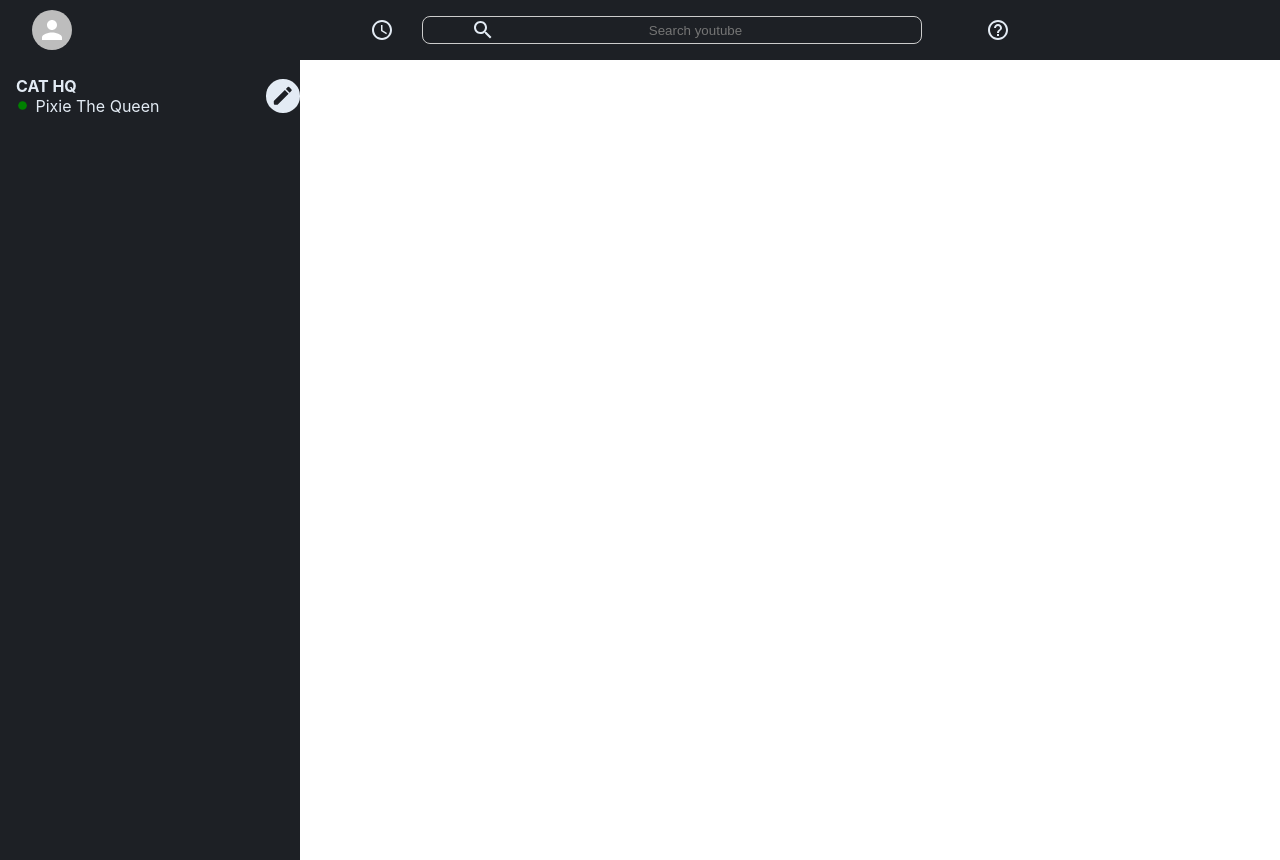
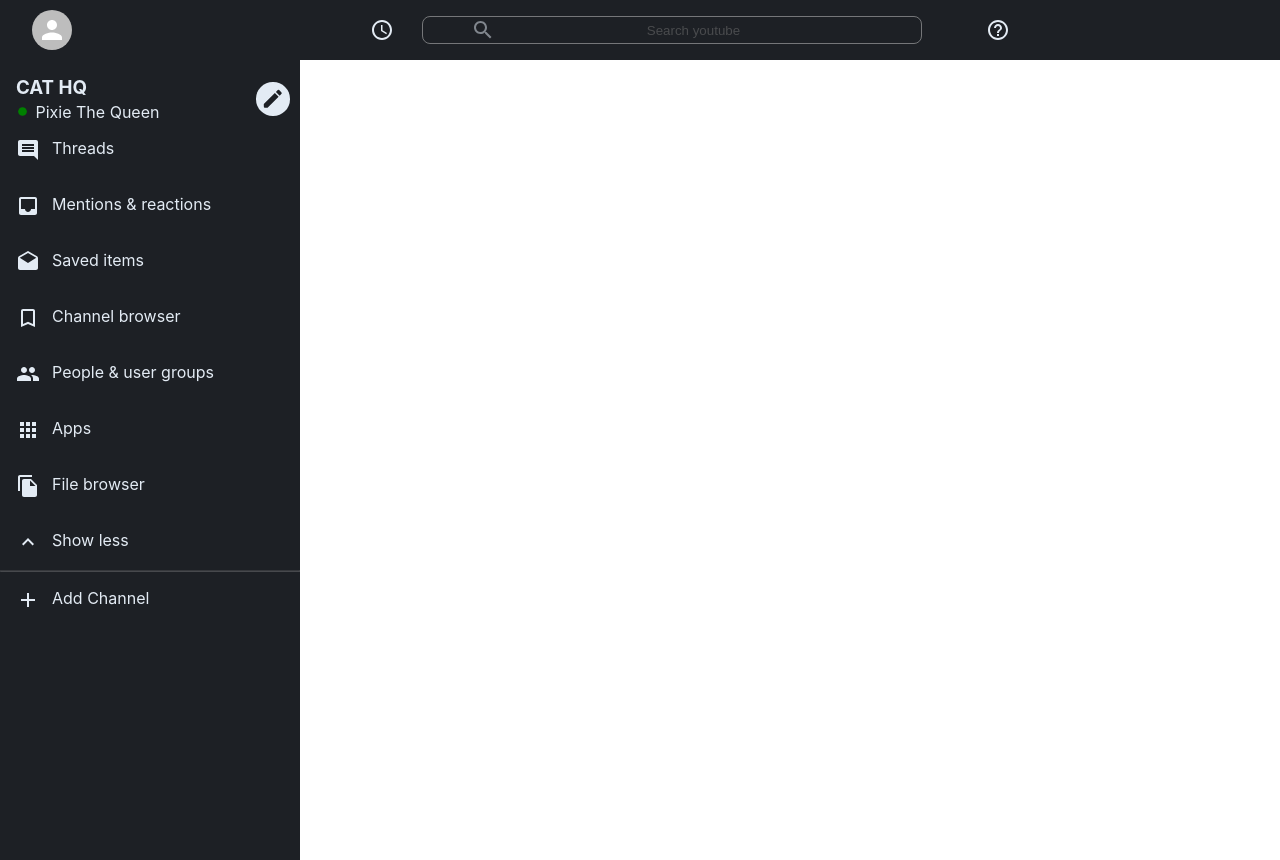
Before and after one commit to f2xiao/slack-clone-react, a React (Create React App) app: page / in a window 1280 px wide. Built offline with nearby package versions, Linux system fonts and the light colour scheme.

Commit message:
Add SidebarOption

```diff
--- a/src/App.css
+++ b/src/App.css
@@ -11,3 +11,8 @@
   --icon-color:var(--color-light) ;
   --nav-bg:var(--color-darkblue);
 }
+
+*{
+  margin: 0;
+  padding: 0;
+}
--- a/src/layout/Header.js
+++ b/src/layout/Header.js
@@ -58,6 +58,7 @@ const HeaderSearch = styled.div`
   align-items: center;
   margin: 1em;
   border: 1px solid #ccc;
+  opacity: 0.5;
   border-radius:.5em;
   >.MuiSvgIcon-root{
     margin-left: 2em
--- a/src/layout/Sidebar.js
+++ b/src/layout/Sidebar.js
@@ -2,19 +2,37 @@ import { Box } from '@mui/system'
 import React from 'react'
 import FiberManualRecordIcon from '@mui/icons-material/FiberManualRecord';
 import CreateIcon from '@mui/icons-material/Create';
+import SidebarOption from "./SidebarOption.js"
+import CommentIcon from '@mui/icons-material/Comment';
+import InboxIcon from '@mui/icons-material/Inbox';
+import DraftsIcon from '@mui/icons-material/Drafts';
+import BookmarkBorderIcon from '@mui/icons-material/BookmarkBorder';
+import GroupIcon from '@mui/icons-material/Group';
+import AppsIcon from '@mui/icons-material/Apps';
+import FileCopyIcon from '@mui/icons-material/FileCopy';
+import KeyboardArrowUpIcon from '@mui/icons-material/KeyboardArrowUp';
 
 function Sidebar() {
   return (
     <Box sx={{ backgroundColor: 'var(--body-bg)', color: 'var(--text-color)', width: 300, height: '100%', paddingTop: '60px'}}>
       <Box sx={{display: 'flex', alignItems: 'center', paddingTop:'1em'}}>
-        <Box sx={{paddingLeft: '1em', width: 260}}>
-          <p style={{fontWeight: 'bold', margin:0}}>CAT HQ</p>
+        <Box sx={{paddingLeft: '1em', width: 240}}>
+          <h3>CAT HQ</h3>
           <FiberManualRecordIcon sx={{color:'green', fontSize:'small', marginRight:'0.5em'}} />
-          <span>Pixie The Queen</span>
+          <span style={{display: 'inline-block',paddingTop: '0.2em'}}>Pixie The Queen</span>
         </Box>
         <CreateIcon style={{backgroundColor: 'var(--icon-color)', color:'var(--icon-bg)', borderRadius: '50%', padding:'0.2em'}} />
       </Box>
-
+      <SidebarOption Icon={CommentIcon} title={'Threads'} />
+      <SidebarOption Icon={InboxIcon} title={'Mentions & reactions'} />
+      <SidebarOption Icon={DraftsIcon} title={'Saved items'} />
+      <SidebarOption Icon={BookmarkBorderIcon} title={'Channel browser'} />
+      <SidebarOption Icon={GroupIcon} title={'People & user groups'} />
+      <SidebarOption Icon={AppsIcon} title={'Apps'} />
+      <SidebarOption Icon={FileCopyIcon} title={'File browser'} />
+      <SidebarOption Icon={KeyboardArrowUpIcon} title={'Show less'} />
+      <hr style={{opacity: 0.2}} />
+      <SidebarOption addChannelOption title={'Add Channel'} />
     </Box>
   )
 }
--- /dev/null
+++ b/src/layout/SidebarOption.js
@@ -0,0 +1,32 @@
+import React from 'react'
+import { Box } from '@mui/system'
+import styled from 'styled-components'
+import TagIcon from '@mui/icons-material/Tag';
+import AddIcon from '@mui/icons-material/Add';
+
+function SidebarOption({ Icon, title, addChannelOption }) {
+  return (
+    <SidebarOptionContainer>
+      {Icon && <Icon />}
+      {Icon ? <h4>{title}</h4> :
+        <SidebarOptionChannel>
+          {addChannelOption ? <AddIcon /> : <TagIcon />}
+          <h4>{title}</h4>
+        </SidebarOptionChannel>}
+    </SidebarOptionContainer>
+  )
+}
+
+export default SidebarOption
+const SidebarOptionChannel = styled.div`
+  display: flex;
+  > h4{
+    font-weight:normal
+  }
+  > .MuiSvgIcon-root {
+    margin-right: 0.5em;
+  }
+`
+const SidebarOptionContainer = styled(SidebarOptionChannel)`
+  padding:1em;
+`
```
